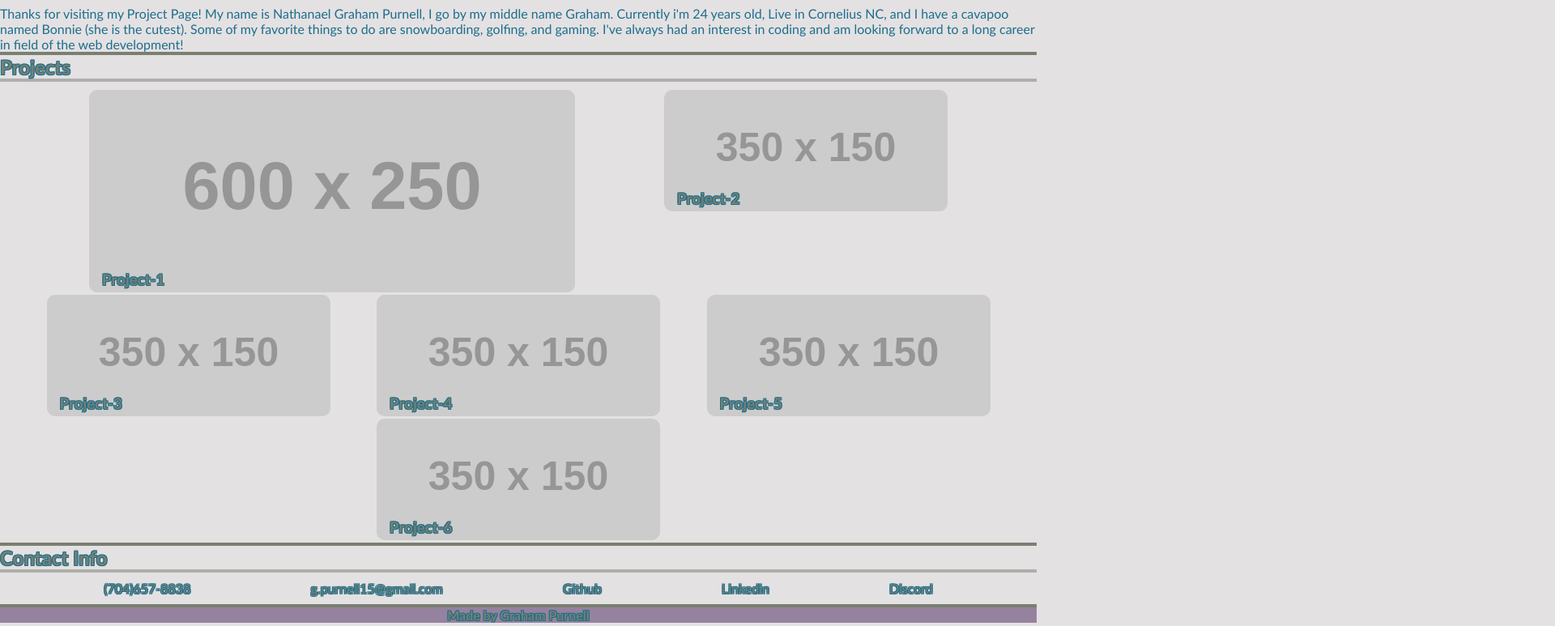
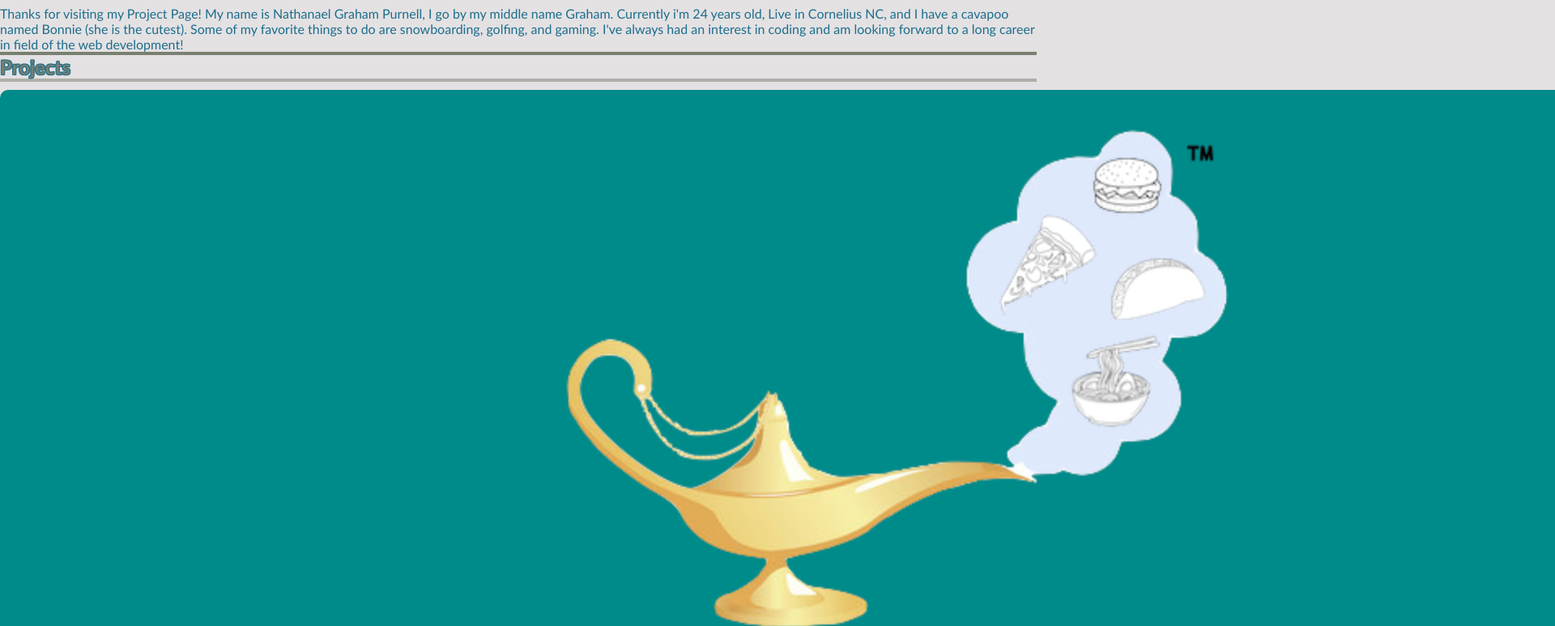
Before and after one commit to GrahamP98/professional_portfolio, a plain HTML site: page index.html in a window 1280 px wide. Shown: the part 303-1076 px from the top of the page at 81% size, 1920 px wide, since content can reach past the window. Drawn offline with Linux system fonts and the light colour scheme; placeholder pictures from the web are drawn by us.

Commit message:
added food genie to project 1 but need to fix it up

```diff
--- a/index.html
+++ b/index.html
@@ -58,8 +58,8 @@
     <main>
         <section>
             <div id="Project-1" class="Project">
-                <img src="https://via.placeholder.com/600x250" alt="placeholder image">
-                <h3>Project-1</h3>
+                <img src="./assets/images/landing-page.png" alt="food genie landing Page">
+                <h3>Food Genie</h3>
             </div>
         </section>
         <section>
```
Also changed, not shown: assets/images/landing-page.png (added), 2 other files.
